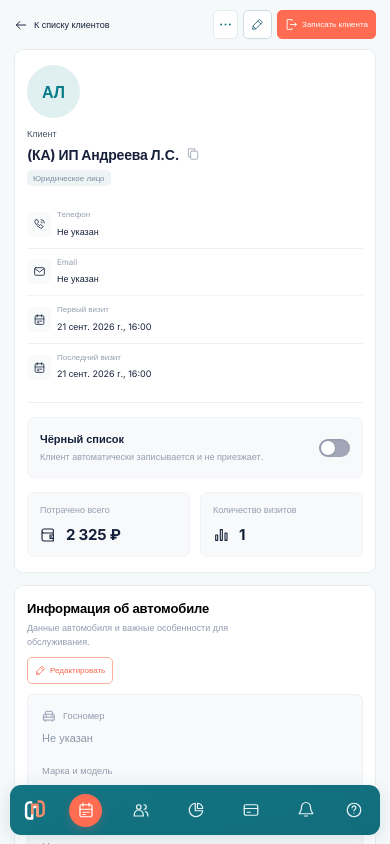
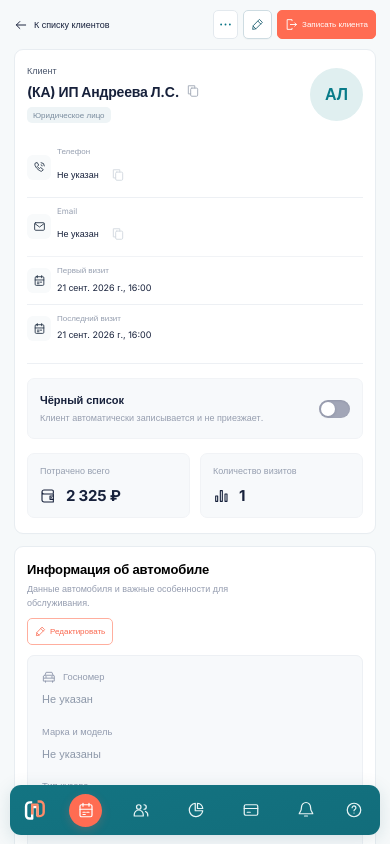
Before and after one commit to dsh16/blitz-client-card, a Nuxt app: page / in a window 390 px wide. Shown: the top 844 px of the page. Built offline with nearby package versions, Linux system fonts and the light colour scheme; a web font is replaced by a local one.

Commit message:
Align mobile client avatar and add contact copy buttons

```diff
--- a/assets/css/main.css
+++ b/assets/css/main.css
@@ -314,6 +314,9 @@ svg {
   align-items: center;
   gap: 5px;
 }
+.client-name-text {
+  min-width: 0;
+}
 .copy-button {
   width: 18px;
   height: 22px;
@@ -321,6 +324,7 @@ svg {
   padding: 2px;
   background: transparent;
   color: #a6adba;
+  flex-shrink: 0;
 }
 .copy-button:hover {
   color: var(--teal);
@@ -390,6 +394,35 @@ svg {
 }
 .contact-item a:hover {
   color: var(--teal);
+}
+.contact-details {
+  flex: 1;
+  min-width: 0;
+}
+.contact-value-row {
+  display: flex;
+  align-items: center;
+  gap: 6px;
+  min-width: 0;
+}
+.contact-value-row .field-value {
+  overflow: hidden;
+  text-overflow: ellipsis;
+  min-width: 0;
+}
+.contact-copy-button {
+  width: 26px;
+  height: 26px;
+  border: 1px solid transparent;
+  border-radius: 5px;
+}
+.contact-copy-button:enabled:hover {
+  background: #edf3f5;
+  border-color: #dce6eb;
+}
+.contact-copy-button:disabled {
+  color: #b8c2cd;
+  opacity: 0.6;
 }
 .client-overview {
   border-left: 1px solid var(--line);
@@ -2067,3 +2100,20 @@ td small {
     grid-template-columns: 1fr;
   }
 }
+@media (max-width: 760px) {
+  .client-heading {
+    flex-direction: row-reverse;
+    align-items: center;
+    gap: 12px;
+  }
+  .client-title {
+    flex: 1;
+    width: auto;
+    min-width: 0;
+  }
+  .client-name-text {
+    overflow: hidden;
+    text-overflow: ellipsis;
+    white-space: nowrap;
+  }
+}
--- a/pages/index.vue
+++ b/pages/index.vue
@@ -81,7 +81,11 @@
               </button>
             </div>
           </div>
-          <button class="button edit-button" @click="openModal('edit')">
+          <button
+            class="button edit-button"
+            aria-label="Редактировать клиента"
+            @click="openModal('edit')"
+          >
             <AppIcon name="edit" :size="13" /><span>Редактировать</span>
           </button>
           <button class="button button-primary" @click="openModal('booking')">
@@ -101,8 +105,10 @@
             <div class="client-title">
               <p class="eyebrow">Клиент</p>
               <h1 id="client-name">
-                {{ client.name
-                }}<button
+                <span class="client-name-text" :title="client.name">{{
+                  client.name
+                }}</span
+                ><button
                   class="copy-button"
                   title="Скопировать имя"
                   aria-label="Скопировать имя клиента"
@@ -119,28 +125,58 @@
               <span class="small-icon"
                 ><AppIcon name="phone" :size="15"
               /></span>
-              <div>
+              <div class="contact-details">
                 <p class="field-label">Телефон</p>
+                <div class="contact-value-row">
                   <a
                     v-if="client.phone"
                     :href="'tel:' + client.phone"
+                    :title="client.phone"
                     class="field-value"
                     >{{ client.phone }}</a
                   >
                   <p v-else class="field-value">Не указан</p>
+                  <button
+                    class="copy-button contact-copy-button"
+                    :disabled="!client.phone"
+                    :title="
+                      client.phone
+                        ? 'Скопировать номер телефона'
+                        : 'Телефон не указан'
+                    "
+                    aria-label="Скопировать номер телефона"
+                    @click="copyContact('phone')"
+                  >
+                    <AppIcon name="copy" :size="14" />
+                  </button>
+                </div>
               </div>
             </div>
             <div class="contact-item">
               <span class="small-icon"><AppIcon name="mail" :size="15" /></span>
-              <div>
+              <div class="contact-details">
                 <p class="field-label">Email</p>
+                <div class="contact-value-row">
                   <a
                     v-if="client.email"
                     :href="'mailto:' + client.email"
+                    :title="client.email"
                     class="field-value"
                     >{{ client.email }}</a
                   >
                   <p v-else class="field-value">Не указан</p>
+                  <button
+                    class="copy-button contact-copy-button"
+                    :disabled="!client.email"
+                    :title="
+                      client.email ? 'Скопировать email' : 'Email не указан'
+                    "
+                    aria-label="Скопировать email"
+                    @click="copyContact('email')"
+                  >
+                    <AppIcon name="copy" :size="14" />
+                  </button>
+                </div>
               </div>
             </div>
             <div class="contact-item">
@@ -1177,12 +1213,24 @@ export default {
       this.closeModal();
       this.notify("Запись отменена");
     },
-    async copyName() {
+    copyName() {
+      return this.copyText(this.client.name, "Имя клиента скопировано");
+    },
+    copyContact(field) {
+      return this.copyText(
+        this.client[field],
+        field === "phone" ? "Номер телефона скопирован" : "Email скопирован"
+      );
+    },
+    async copyText(value, message) {
+      if (!value) return;
       try {
-        await navigator.clipboard.writeText(this.client.name);
-        this.notify("Имя клиента скопировано");
+        await navigator.clipboard.writeText(value);
+        this.notify(message);
       } catch (_) {
-        this.notify("Скопируйте имя: " + this.client.name);
+        this.notify(
+          "Не удалось скопировать. Выделите текст и скопируйте вручную."
+        );
       }
     },
     navigate(item) {
```
Lines whose indentation alone changed are shown as unchanged.
